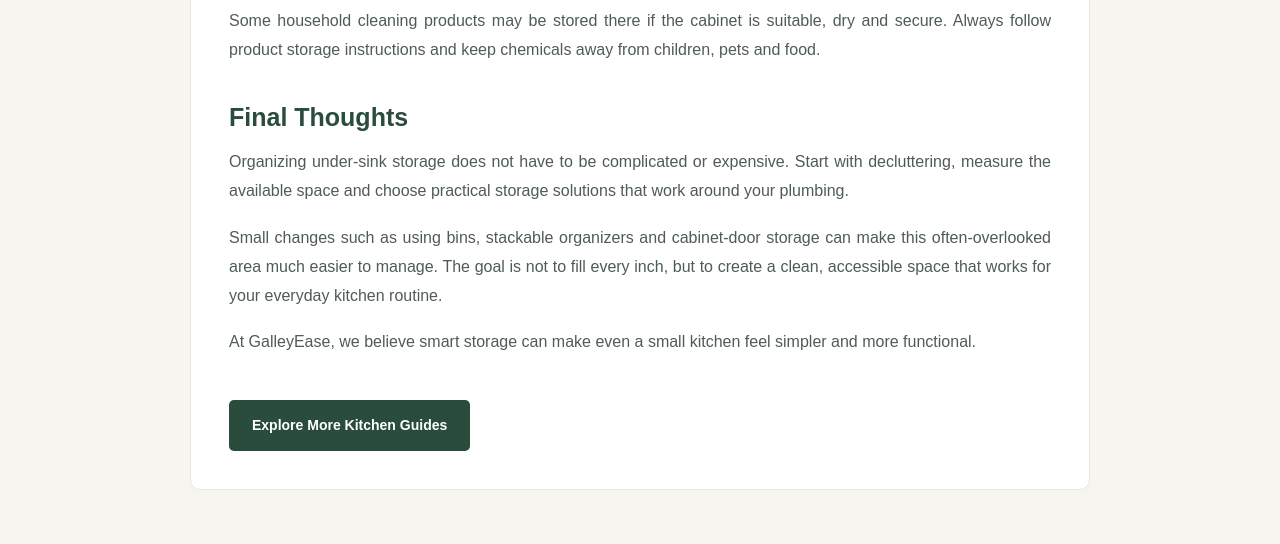
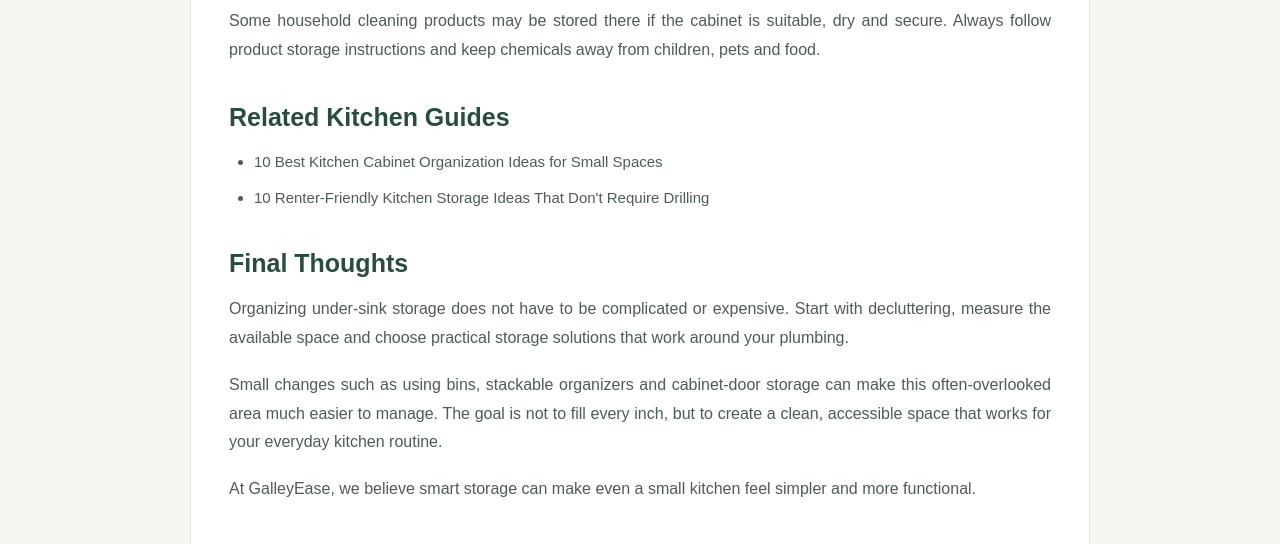
Before and after one commit to qaiserredamco25-ai/galleyease, a plain HTML site: page under-sink-storage-ideas.html in a window 1280 px wide. Shown: the part 4988-5532 px from the top of the page. Drawn offline with Linux system fonts and the light colour scheme.

Commit message:
Add related kitchen guides to under-sink storage page
Added related kitchen guides section with links.

```diff
--- a/under-sink-storage-ideas.html
+++ b/under-sink-storage-ideas.html
@@ -641,6 +641,21 @@
         </p>
       </div>
 
+<h2>Related Kitchen Guides</h2>
+
+<ul>
+  <li>
+    <a href="kitchen-cabinet-organization-ideas.html">
+      10 Best Kitchen Cabinet Organization Ideas for Small Spaces
+    </a>
+  </li>
+  <li>
+    <a href="renter-friendly-kitchen-storage.html">
+      10 Renter-Friendly Kitchen Storage Ideas That Don't Require Drilling
+    </a>
+  </li>
+</ul>
+
       <h2>Final Thoughts</h2>
 
       <p>
```
